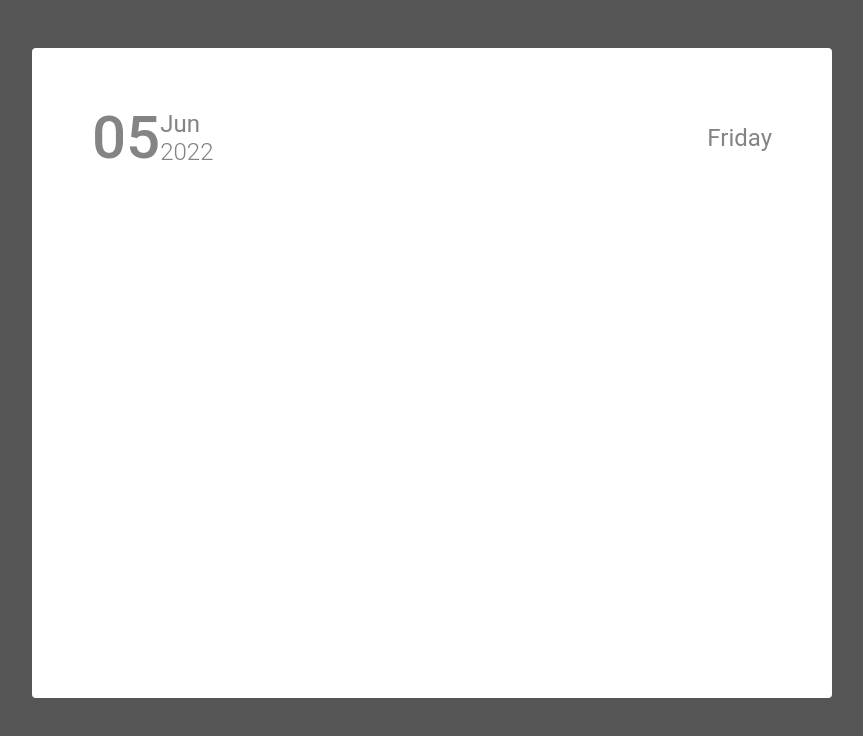
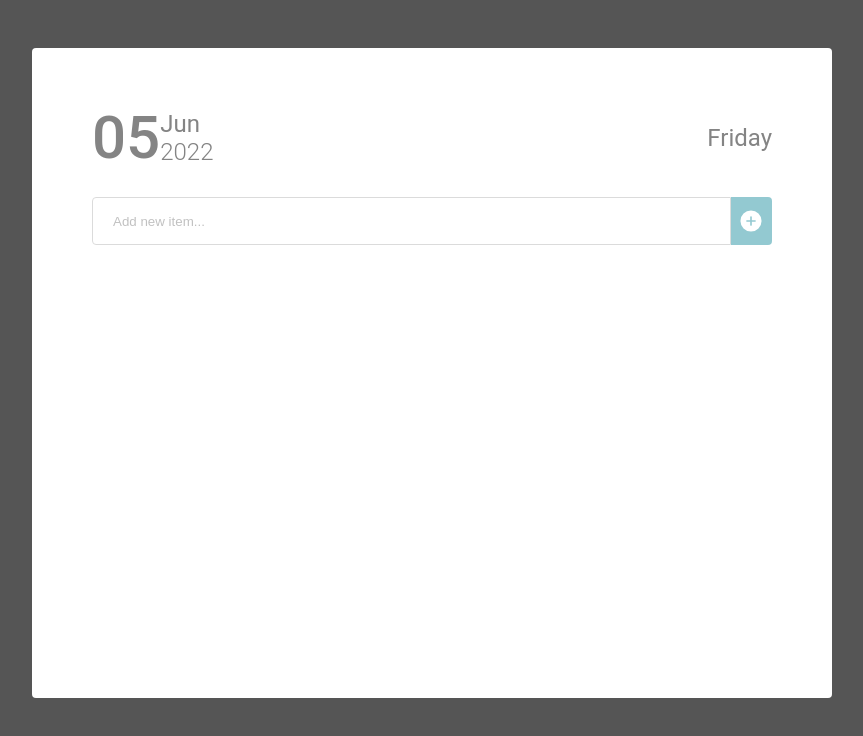
Before and after one commit to sizebay/frontend-challenge, a React (Create React App) app: page / in a window 1280 px wide. Shown: the top 736 px of the page, without its empty margins (208-1071 px from the left). Built offline with nearby package versions, Linux system fonts and the light colour scheme.

Commit message:
Create Input to add new tasks and install phosphor-icon lib

```diff
--- a/package.json
+++ b/package.json
@@ -16,6 +16,7 @@
     "axios": "^0.21.1",
     "i18next": "^20.3.2",
     "lodash": "^4.17.21",
+    "phosphor-react": "^1.4.1",
     "react": "^18.2.0",
     "react-dom": "^18.2.0",
     "react-error-boundary": "^3.1.3",
--- /dev/null
+++ b/src/Components/AddNewTodoInput/index.tsx
@@ -0,0 +1,41 @@
+import { PlusCircle } from "phosphor-react";
+import { FormEvent, useState } from "react";
+import { useAllTodos } from "../../Contexts/AllTodos";
+import { theme } from "../../GlobaStyles/theme";
+import { InputContainer } from "./styles";
+
+export function AddNewTodoInput() {
+
+    const { todos, setAllTodos } = useAllTodos()
+
+    const [todo, setTodo] = useState("");
+
+    function handleSubmit(e: FormEvent) {
+        e.preventDefault();
+
+        const newTodo = {
+            id: new Date().getTime(),
+            text: todo,
+            completed: false,
+        };
+        setAllTodos([newTodo, ...todos])
+        setTodo("");
+    }
+
+    return (
+        <InputContainer onSubmit={handleSubmit}>
+            <input
+                type="text"
+                onChange={(e) => setTodo(e.target.value)}
+                value={todo}
+                placeholder="Add new item..."
+            />
+            <button
+                type="submit"
+                disabled={todo.length === 0}
+            >
+                <PlusCircle size={26} weight={'fill'} color={theme.colors.white} />
+            </button>
+        </InputContainer>
+    )
+}
--- /dev/null
+++ b/src/Components/AddNewTodoInput/styles.tsx
@@ -0,0 +1,30 @@
+import styled from "styled-components";
+import { theme } from "../../GlobaStyles/theme";
+
+export const InputContainer = styled.form`
+  width: 100%;
+  display: flex;
+  height: 48px;
+
+    input{
+        width: 100%;
+        border: 1px solid ${theme.colors.gray200} ;
+        border-radius: 4px 0 0 4px;
+        padding-left: 20px;
+
+        ::placeholder{
+            color: ${theme.colors.gray500};
+            opacity: 0.5;
+        }
+    }
+    button{
+        display: grid;
+        place-content: center;
+        place-items: center;
+        border: none;
+        width: 44px;
+        background-color: ${theme.colors.cyan500};
+        border-radius: 0 4px 4px 0;
+        transition: opacity 0.2s ease-in-out;
+    }
+`;
--- a/src/Components/Modal/index.tsx
+++ b/src/Components/Modal/index.tsx
@@ -1,4 +1,5 @@
 
+import { AddNewTodoInput } from '../AddNewTodoInput';
 import { Header } from '../Header';
 import { ModalContainer } from './styles';
 
@@ -7,6 +8,7 @@ export function Modal() {
     return (
         <ModalContainer>
             <Header />
+            <AddNewTodoInput />
         </ModalContainer>
     );
 }
```
Also changed, not shown: 1 other file (tests, documents, lock files or other folders).
